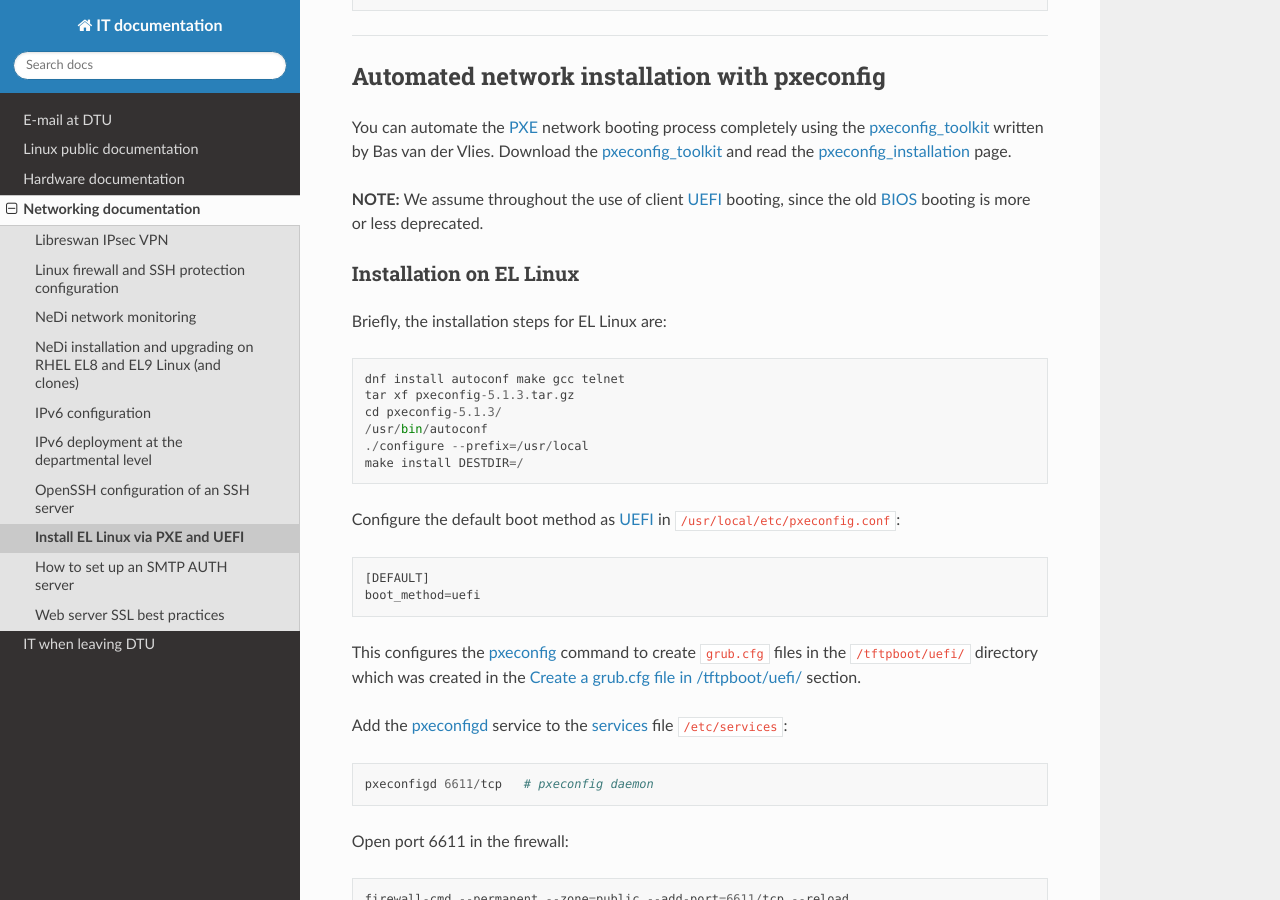
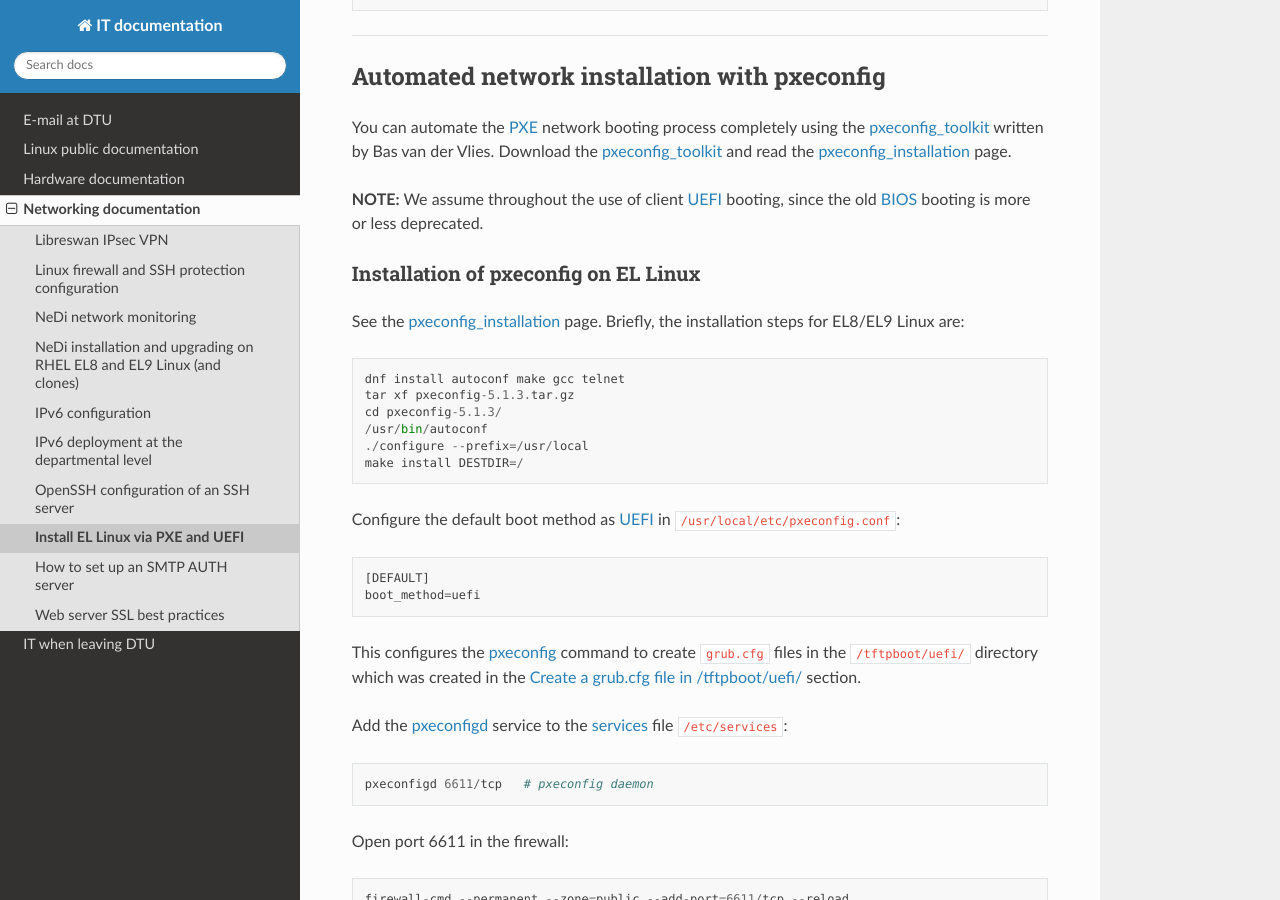
Before and after one commit to OleHolmNielsen/ITwiki, a Sphinx documentation site: the page built from docs/PXE_and_UEFI.rst, in a window 1280 px wide and 900 px high, scrolled down 6993 px. Built offline with Sphinx 7.4.7 and the Read the Docs theme 3.1.0, drawn with Linux system fonts in a browser that asks for light colours; some of the changed text lies outside the part shown.

Commit message:
Minor edit

```diff
--- a/docs/PXE_and_UEFI.rst
+++ b/docs/PXE_and_UEFI.rst
@@ -327,10 +327,11 @@ since the old BIOS_ booting is more or less deprecated.
 
 .. _pxeconfig_installation: https://gitlab.com/surfsara/pxeconfig/-/wikis/installation
 
-Installation on EL Linux
-----------------------------
+Installation of pxeconfig on EL Linux
+-----------------------------------------
 
-Briefly, the installation steps for EL Linux are::
+See the pxeconfig_installation_ page.
+Briefly, the installation steps for EL8/EL9 Linux are::
 
   dnf install autoconf make gcc telnet
   tar xf pxeconfig-5.1.3.tar.gz
```
